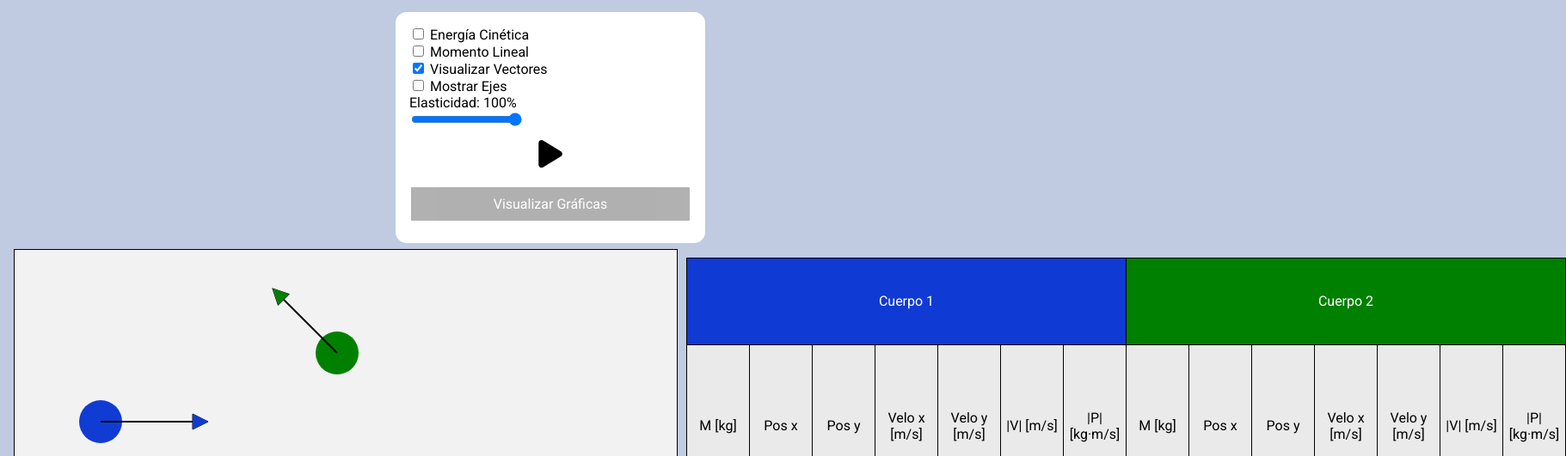
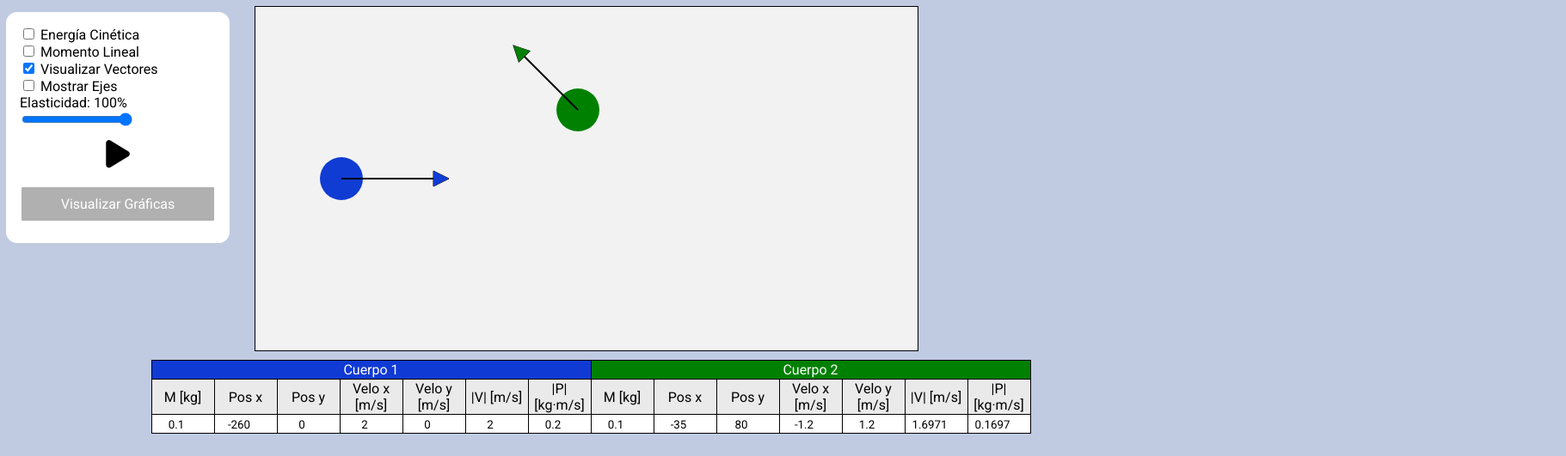
Before and after one commit to Eddylara/simulator-collision.github.io, a plain HTML site: page index.html in a window 1280 px wide. Shown: the part 113-644 px from the top of the page at 86% size, 1821 px wide, since content can reach past the window. Drawn offline with nearby package versions, Linux system fonts and the light colour scheme; a web font is replaced by a local one.

Commit message:
Add files via upload

```diff
--- a/assets/css/css_main.css
+++ b/assets/css/css_main.css
@@ -4,7 +4,11 @@
 }
 .principal {
   display: flex;
-  flex-direction: column;
+  justify-content: space-evenly;
+  align-items: start;
+}
+.space {
+  width: 260px;
 }
 .head {
   margin-bottom: 10px;
@@ -49,9 +53,11 @@ body {
   height: 100px;
 }
 .stage {
-  width: 100%;
+  width: 800px;
   display: flex;
-
+  flex-direction: column;
+  justify-items: center;
+  align-items: center;
   height: 100%;
   padding-left: 1rem;
 }
@@ -70,7 +76,6 @@ body {
   border: solid black 1px;
 }
 .cont-controller {
-  width: 100%;
   display: flex;
   flex-direction: column;
   align-items: center;
@@ -78,7 +83,7 @@ body {
 }
 .controller {
   padding: 1rem;
-  width: 360px;
+  width: 260px;
   background-color: #fff;
   display: flex;
   flex-direction: column;
@@ -137,6 +142,8 @@ tr {
 }
 .modal {
   position: fixed;
+  left: 0px;
+  top: 0px;
   width: 100vw;
   height: 100vh;
   background: rgba(0, 0, 0, 0.562);
```
